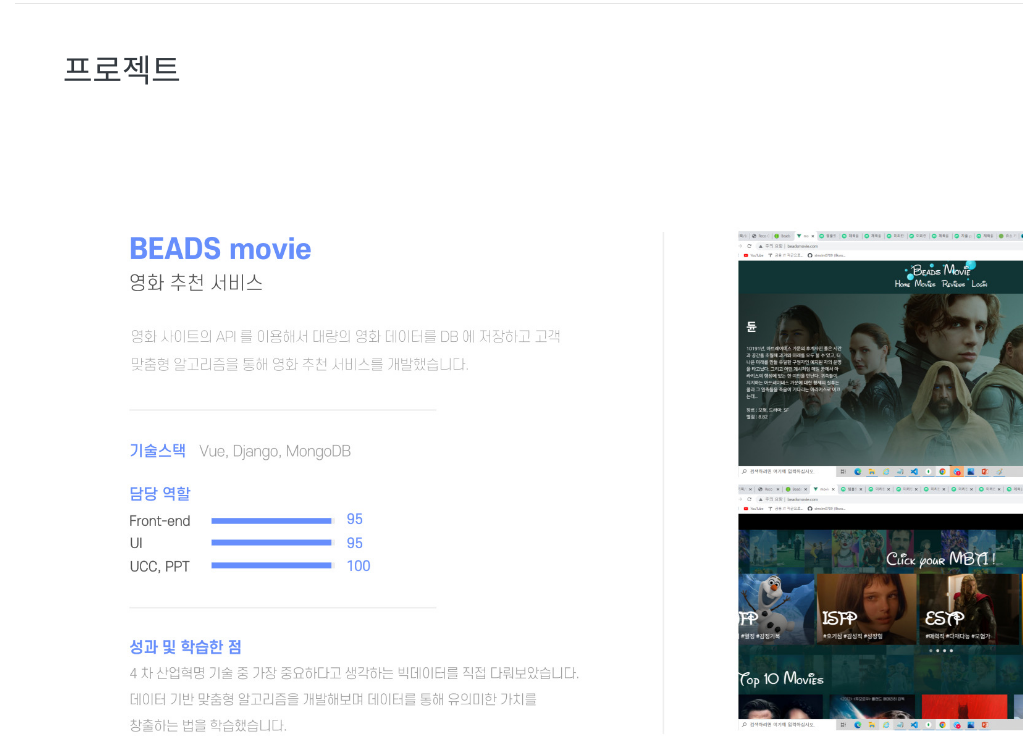
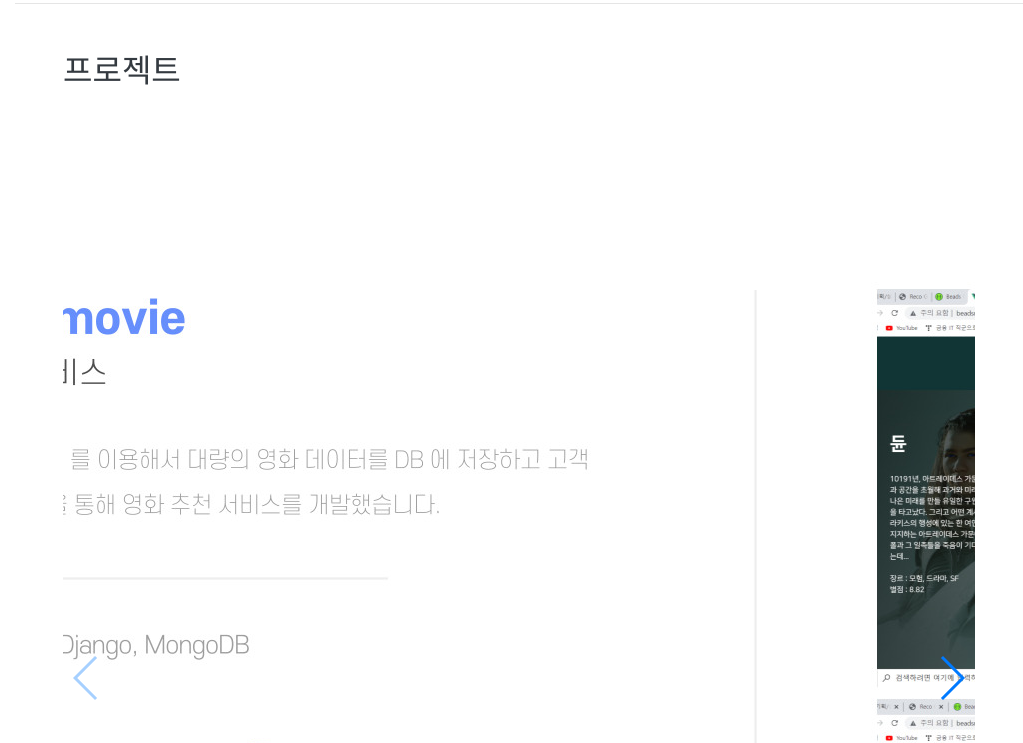
Before and after one commit to eunjoshim/eunjoshim.github.io, a website with bundled scripts: page index.html in a window 1280 px wide. Shown: the part 1759-2502 px from the top of the page, without its empty margins (257-1280 px from the left). Built offline with nearby package versions, Linux system fonts and the light colour scheme; a web font is replaced by a local one.

Commit message:
Update index.html

```diff
--- a/index.html
+++ b/index.html
@@ -191,11 +191,14 @@
         <!-- Swiper -->
         <div class="swiper-container">
           <div class="swiper-wrapper">
-            <div class="swiper-slide" <img src="img/003.jpg" alt=""></div>
-            <div class="swiper-slide" <img src="img/003.jpg" alt=""> </div>
+            <div class="swiper-slide"> <img src="img/003.jpg" alt=""></div>
+            <div class="swiper-slide"> <img src="img/003.jpg" alt=""> </div>
           </div>
-          <!-- Add Scrollbar -->
-          <div class="swiper-scrollbar"></div>
+          <!-- Add Pagination -->
+          <div class="swiper-pagination"></div>
+          <!-- Add Arrows -->
+          <div class="swiper-button-next"></div>
+          <div class="swiper-button-prev"></div>
         </div>
         <!-- Swiper JS -->
         <script src="dist/js/swiper.min.js"></script>
```
